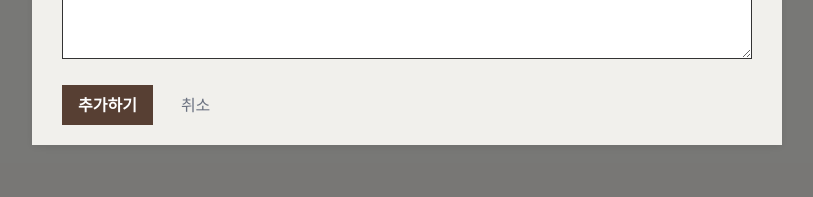
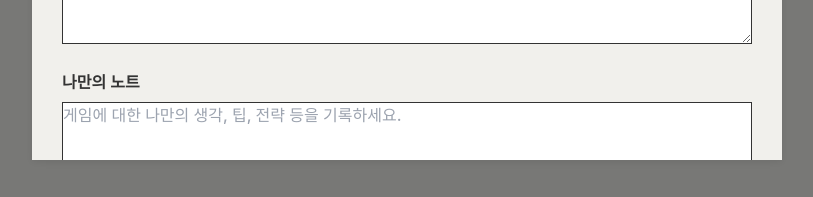
Before and after one commit to won-N-only/backend-express-frontend-react-murder-mystery, a Next.js app: page /games in a window 1280 px wide. Both pictures are taken after a click on the button "게임추가". Shown: the part 600-797 px from the top of the page, without its empty margins (233-1046 px from the left). Built offline with nearby package versions, Linux system fonts and the light colour scheme; no server answers; a web font is replaced by a local one.

Commit message:
feat(game): Add ownerNote field to game creation

```diff
--- a/app/api/_handlers/gamesHandler.ts
+++ b/app/api/_handlers/gamesHandler.ts
@@ -33,6 +33,7 @@ export interface CreateGameBody {
     series?: string | null;
     thumbnail?: string | null;
     description?: string | null;
+    ownerNote?: string | null;
 }
 
 export async function createGame(body: CreateGameBody) {
@@ -45,6 +46,7 @@ export async function createGame(body: CreateGameBody) {
         series: body.series != null ? String(body.series).trim() || null : null,
         thumbnail: body.thumbnail != null ? String(body.thumbnail).trim() || null : null,
         description: body.description != null ? String(body.description).trim() || null : null,
+        ownerNote: body.ownerNote != null ? String(body.ownerNote).trim() || null : null,
     });
     return { game: toGameDto(created) };
 }
--- a/app/api/_mappers/gameMapper.ts
+++ b/app/api/_mappers/gameMapper.ts
@@ -8,7 +8,7 @@ export interface GameDto {
     maxPlayers: number | null;
     company: string | null;
     series: string | null;
-    ownerNote: string[] | null;
+    ownerNote: string | null;
     thumbnail?: string | null;
     description?: string | null;
     createdAt: Date;
--- a/app/api/games/route.ts
+++ b/app/api/games/route.ts
@@ -18,7 +18,7 @@ export async function GET(req: NextRequest) {
 export async function POST(req: NextRequest) {
     try {
         const body = await req.json();
-        const { name, minPlayers, maxPlayers, company, series, thumbnail, description } = body;
+        const { name, minPlayers, maxPlayers, company, series, thumbnail, description, ownerNote } = body;
 
         if (!name || minPlayers == null) {
             return NextResponse.json(
@@ -35,6 +35,7 @@ export async function POST(req: NextRequest) {
             series,
             thumbnail,
             description,
+            ownerNote,
         });
         return NextResponse.json(result, { status: 201 });
     } catch (error) {
--- a/app/components/pages/games/AddGameModal.tsx
+++ b/app/components/pages/games/AddGameModal.tsx
@@ -11,6 +11,7 @@ export interface AddGamePayload {
     series: string | null;
     thumbnail: string | null;
     description: string | null;
+    ownerNote: string | null;
 }
 
 const inputClass =
@@ -31,6 +32,7 @@ export default function AddGameModal({ open, onClose, onSuccess }: AddGameModalP
     const [series, setSeries] = useState("");
     const [thumbnail, setThumbnail] = useState("");
     const [description, setDescription] = useState("");
+    const [ownerNote, setOwnerNote] = useState("");
     const [submitting, setSubmitting] = useState(false);
     const [error, setError] = useState<string | null>(null);
 
@@ -42,6 +44,7 @@ export default function AddGameModal({ open, onClose, onSuccess }: AddGameModalP
         setSeries("");
         setThumbnail("");
         setDescription("");
+        setOwnerNote("");
         setError(null);
     };
 
@@ -63,6 +66,7 @@ export default function AddGameModal({ open, onClose, onSuccess }: AddGameModalP
                 series: series.trim() || null,
                 thumbnail: thumbnail.trim() || null,
                 description: description.trim() || null,
+                ownerNote: ownerNote.trim() || null,
             };
             const res = await fetch("/api/games", {
                 method: "POST",
@@ -234,6 +238,18 @@ export default function AddGameModal({ open, onClose, onSuccess }: AddGameModalP
                             placeholder="게임 소개 또는 시놉시스"
                         />
                     </div>
+                    <div>
+                        <label htmlFor="add-ownerNote" className={labelClass}>
+                            나만의 노트
+                        </label>
+                        <textarea
+                            id="add-ownerNote"
+                            value={ownerNote}
+                            onChange={(e) => setOwnerNote(e.target.value)}
+                            className={`h-[100px] w-full  mt-2 border border-head-border text-head-text focus:outline-none focus:ring-2 focus:ring-head-brown focus:border-transparent`}
+                            placeholder="게임에 대한 나만의 생각, 팁, 전략 등을 기록하세요."
+                        />
+                    </div>
                     <div className="flex flex-col sm:flex-row gap-[10px] sm:gap-3">
                         <button
                             type="submit"
--- a/app/types/index.ts
+++ b/app/types/index.ts
@@ -22,7 +22,7 @@ export interface Game {
     maxPlayers?: number | null;
     company?: string | null;
     series?: string | null;
-    ownerNote?: string[] | null;
+    ownerNote?: string | null;
     thumbnail?: string | null;
     description?: string | null;
     createdAt?: Date;
--- a/src/game/domain/entities/Game.ts
+++ b/src/game/domain/entities/Game.ts
@@ -9,7 +9,7 @@ export class Game {
         public readonly maxPlayers: number | null,
         public readonly company: string | null,
         public readonly series: string | null,
-        public readonly ownerNote: string[] | null,
+        public readonly ownerNote: string | null,
         public readonly thumbnail: string | null,
         public readonly description: string | null,
         public readonly createdAt: Date,
```
